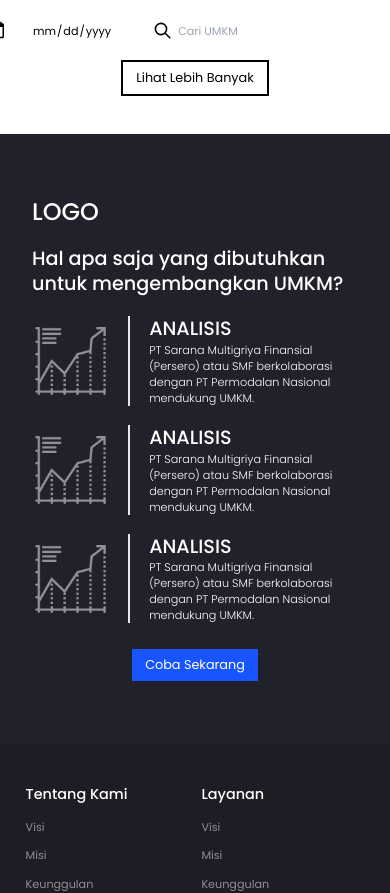
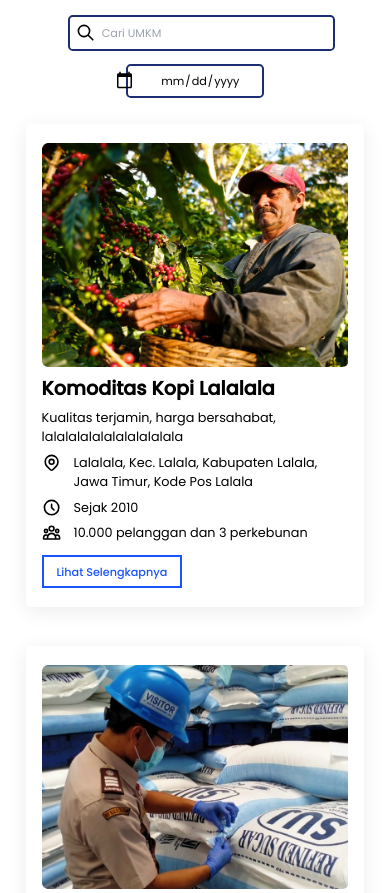
Before and after one commit to alfonsus20/gudity-gemastik-frontend, a React (Create React App) app: page /komoditas in a window 390 px wide. Shown: the part 940-1833 px from the top of the page. Built offline with nearby package versions, Linux system fonts and the light colour scheme.

Commit message:
fix: responsive commodity page

```diff
--- /dev/null
+++ b/src/components/CommodityCard.tsx
@@ -0,0 +1,65 @@
+import React from "react";
+import {
+  LocationMarkerIcon,
+  ClockIcon,
+  UserGroupIcon,
+} from "@heroicons/react/outline";
+import Underline from "./Underline";
+import Button from "./Button";
+
+type CommodityCardProps = {
+  image: string;
+  name: string;
+  description: string;
+  location: string;
+  establishedIn: number;
+  relationship: string;
+};
+
+const CommodityCard = ({
+  image,
+  name,
+  description,
+  location,
+  establishedIn,
+  relationship,
+}: CommodityCardProps) => {
+  return (
+    <div className="grid sm:grid-cols-2 w-full shadow mb-12 sm:mb-6 px-3 md:px-0 py-6 md:py-0 rounded-md">
+      <div className="col-span-1 px-2 sm:px-0 ">
+        <img
+          src={`assets/pictures/${image}`}
+          alt={name}
+          className="w-full rounded-md object-cover"
+        />
+      </div>
+      <div className="col-span-1 px-2 sm:px-6 flex items-center">
+        <div className="my-auto">
+          <Underline width={150} height={5} className="hidden sm:block" />
+          <h3 className="font-semibold text-2xl mt-3 mb-2">{name}</h3>
+          <p className="text-md mb-2">{description}</p>
+          <div className="grid grid-cols-12 text-md mb-2">
+            <LocationMarkerIcon className="h-6 w-6 col-span-1" />
+            <span className="ml-2 md:ml-0 col-span-11">{location}</span>
+          </div>
+          <div className="grid grid-cols-12 text-md mb-2">
+            <ClockIcon className="h-6 w-6 col-span-1" />
+            <span className="ml-2 md:ml-0 col-span-11">Sejak {establishedIn}</span>
+          </div>
+          <div className="grid grid-cols-12 text-md mb-4">
+            <UserGroupIcon className="h-6 w-6 col-span-1" />
+            <span className="ml-2 md:ml-0 col-span-11">{relationship}</span>
+          </div>
+          <Button
+            onClick={() => console.log("object")}
+            className="border-2 border-blue-primary text-blue-primary text-sm font-medium"
+          >
+            Lihat Selengkapnya
+          </Button>
+        </div>
+      </div>
+    </div>
+  );
+};
+
+export default CommodityCard;
--- a/src/components/Underline.tsx
+++ b/src/components/Underline.tsx
@@ -3,8 +3,9 @@ import React from "react";
 type UnderlineProps = {
   height?: number;
   width?: number;
-  backgroundColor: string;
+  backgroundColor?: string;
   center?: boolean;
+  className ?: string;
 };
 
 const Underline = ({
@@ -12,19 +13,21 @@ const Underline = ({
   width,
   backgroundColor,
   center,
+  className
 }: UnderlineProps) => {
   return (
     <div
       style={{ height, width, backgroundColor }}
-      className={`${center && "mx-auto"}`}
+      className={`${center && "mx-auto"} ${className}`}
     ></div>
   );
 };
 
 Underline.defaultProps = {
-    height : 2,
-    width : 60,
-    center : false,
-}
+  height: 2,
+  width: 60,
+  center: false,
+  backgroundColor: "#1854FF",
+};
 
 export default Underline;
--- a/src/screens/Commodity.tsx
+++ b/src/screens/Commodity.tsx
@@ -3,6 +3,7 @@ import Underline from "../components/Underline";
 import Button from "../components/Button";
 import InputField from "../components/InputField";
 import Features from "../components/Features";
+import CommodityCard from "../components/CommodityCard";
 
 const Commodity = () => {
   return (
@@ -26,17 +27,18 @@ const Commodity = () => {
         </div>
       </div>
       <div className="py-12">
-        <div className="max-w-screen-xl mx-auto">
+        <div className="max-w-screen-xl mx-auto px-8">
           <div className="mb-8">
             <h2 className="text-center text-4xl font-semibold mb-4">
               Kumpulan Komoditas
             </h2>
             <Underline backgroundColor="#110828" center />
           </div>
-          <div className="flex flex-row justify-center items-center space-x-4 mb-4">
+          <div className="flex flex-col-reverse md:flex-row justify-center items-center space-x-4 mb-8">
             <InputField
               type="date"
               onChange={() => console.log("object")}
+              className="border-2 border-blue-marker"
               value=""
             />
             <InputField
@@ -44,6 +46,7 @@ const Commodity = () => {
               onChange={() => console.log("object")}
               value=""
               placeholder="Cari UMKM"
+              className="mb-4 md:mb-0 border-2 border-blue-marker"
               icon={
                 <svg
                   xmlns="http://www.w3.org/2000/svg"
@@ -62,7 +65,24 @@ const Commodity = () => {
               }
             />
           </div>
-
+          <div className="max-w-screen-lg mx-auto mb-12">
+            <CommodityCard
+              image="kopi.jpg"
+              name="Komoditas Kopi Lalalala"
+              description="Kualitas terjamin, harga bersahabat, lalalalalalalalalalalala"
+              location='Lalalala, Kec. Lalala, Kabupaten Lalala, Jawa Timur, Kode Pos Lalala'
+              establishedIn={2010}
+              relationship='10.000 pelanggan dan 3 perkebunan'
+            />
+            <CommodityCard
+              image="gula.jpg"
+              name="Komoditas Gula Lalalala"
+              description="Kualitas terjamin, harga bersahabat, lalalalalalalalalalalala"
+              location='Lalalala, Kec. Lalala, Kabupaten Lalala, Jawa Timur, Kode Pos Lalala'
+              establishedIn={2010}
+              relationship='10.000 pelanggan dan 10 Pabrik'
+            />
+          </div>
           <div className="flex justify-center">
             <Button
               onClick={() => console.log("aa")}
```
Also changed, not shown: public/assets/pictures/gula.jpg (added), public/assets/pictures/kopi.jpg (added).
